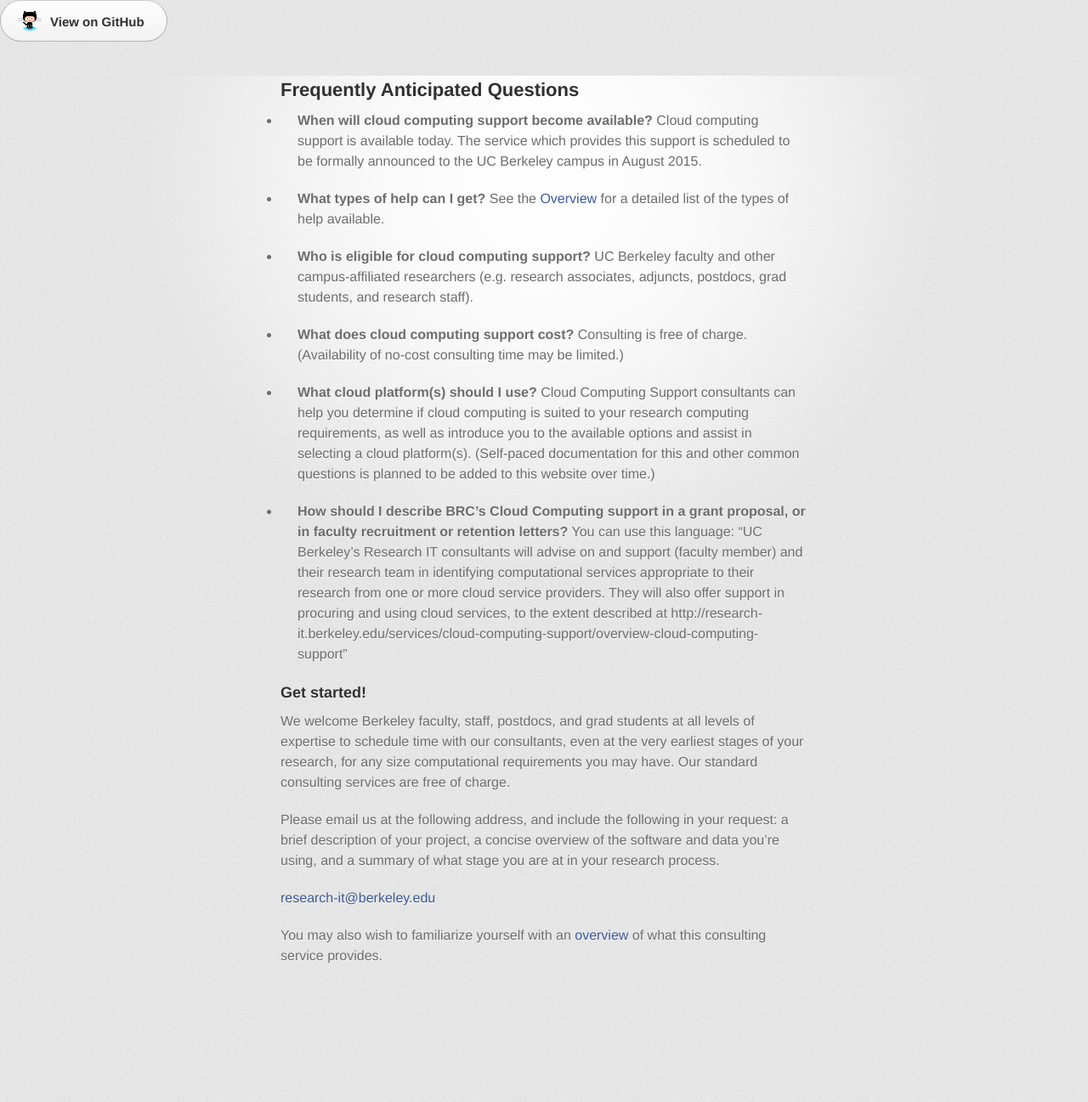
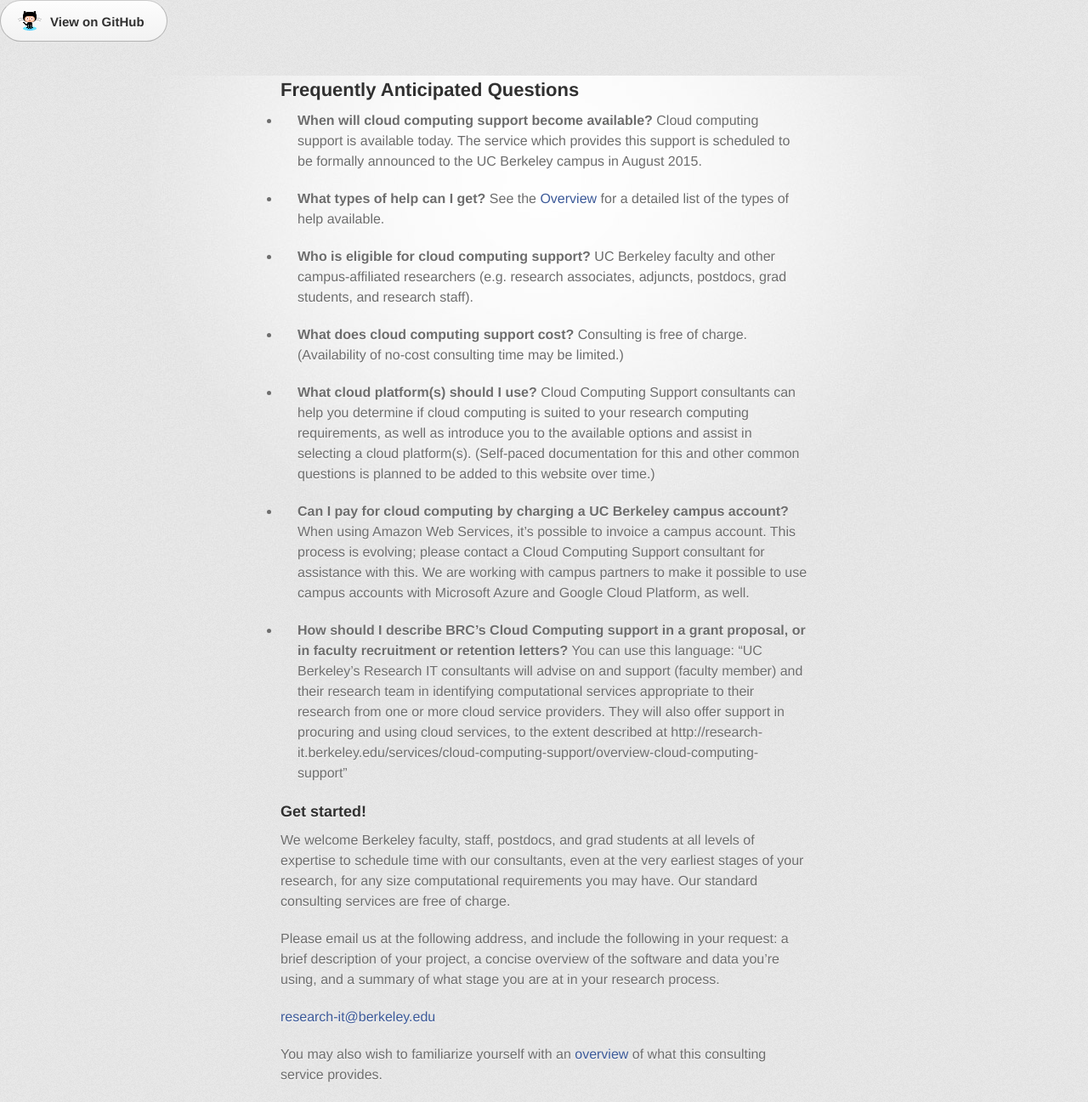
Before and after one commit to ucberkeley/brc-draft-documentation, a Jekyll site: the page built from cloud/faqs.md, in a window 1280 px wide. Shown: the whole page at 85% size. Built offline with Jekyll 4.4.1, drawn with Linux system fonts in a browser that asks for light colours; before the commit the page ends 1157 px from its top, so only the background shows below that.

Commit message:
Added FAQ item about charging campus accounts

```diff
--- a/cloud/faqs.md
+++ b/cloud/faqs.md
@@ -24,6 +24,11 @@
   requirements, as well as introduce you to the available options and assist in selecting a cloud platform(s).
   (Self-paced documentation for this and other common questions is planned to be added to this website over time.)
 
+* **Can I pay for cloud computing by charging a UC Berkeley campus account?**
+  When using Amazon Web Services, it's possible to invoice a campus account. This process is evolving; please
+  contact a Cloud Computing Support consultant for assistance with this. We are working with campus partners
+  to make it possible to use campus accounts with Microsoft Azure and Google Cloud Platform, as well.
+
 * **How should I describe BRC's Cloud Computing support in a grant proposal, or in faculty recruitment or retention letters?**
   You can use this language: "UC Berkeley's Research IT consultants will advise on and support (faculty member)
   and their research team in identifying computational services appropriate to their research from one or more
```
